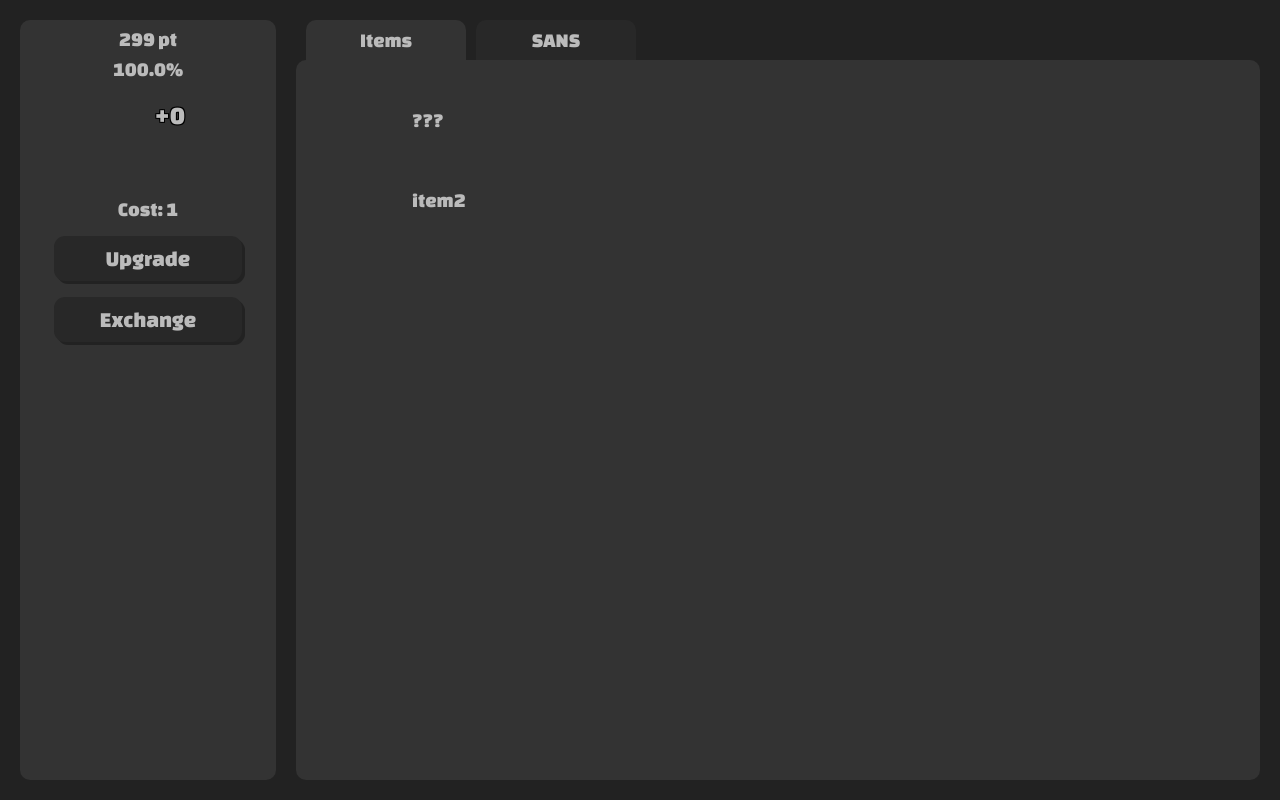
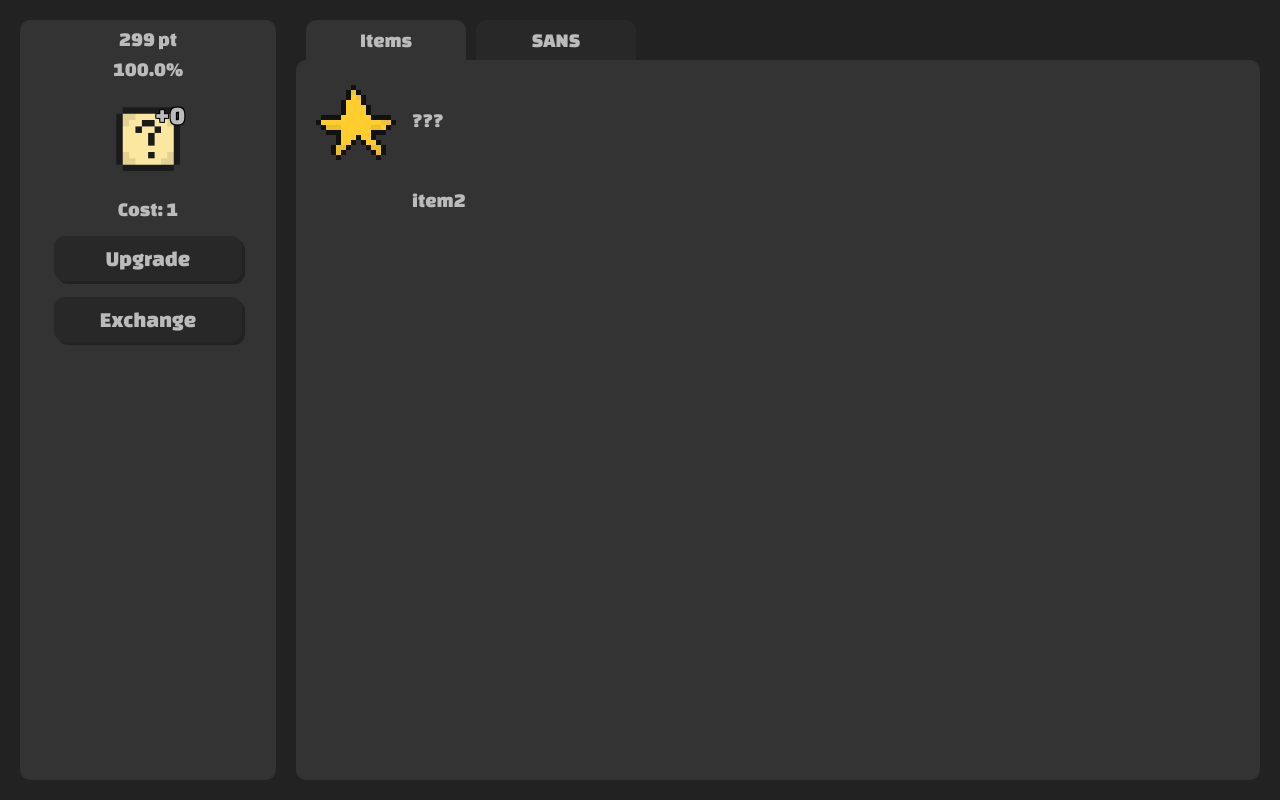
Before and after one commit to bu-gye-jeong/Mysterious-Box, a plain HTML site: page index.html in a window 1280 px wide. Drawn offline with Linux system fonts and the light colour scheme; the site is published under a folder, as on GitHub Pages, so addresses that start at the root find nothing.

Commit message:
fix bug that image does not shows

```diff
--- a/index.css
+++ b/index.css
@@ -103,7 +103,7 @@
 
 #box {
   position: relative;
-  background-image: url(/Resources/box.png);
+  background-image: url(./Resources/box.png);
   background-size: contain;
   background-position: center center;
   width: 8vw;
@@ -177,5 +177,5 @@
 }
 
 #moduleTab :nth-child(1) {
-  background-image: url(/Resources/in1.png);
+  background-image: url(./Resources/in1.png);
 }
```
